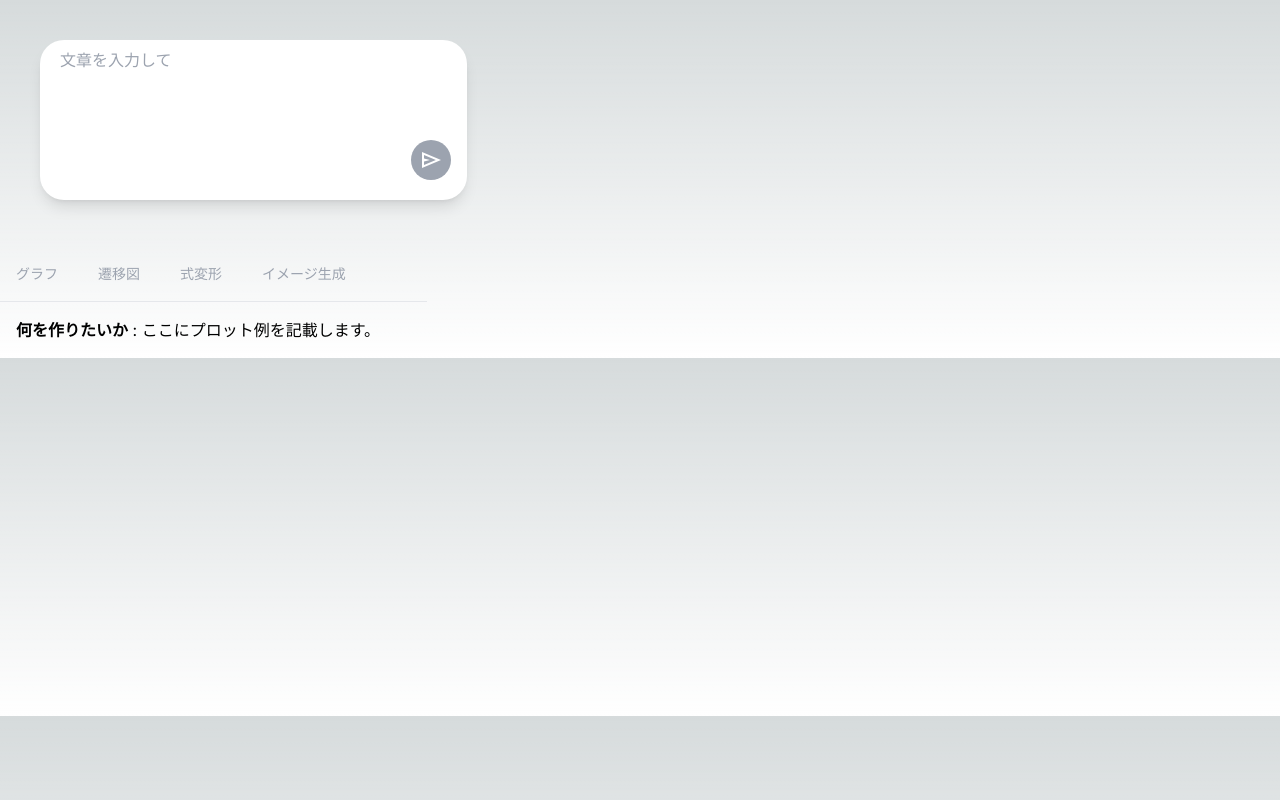
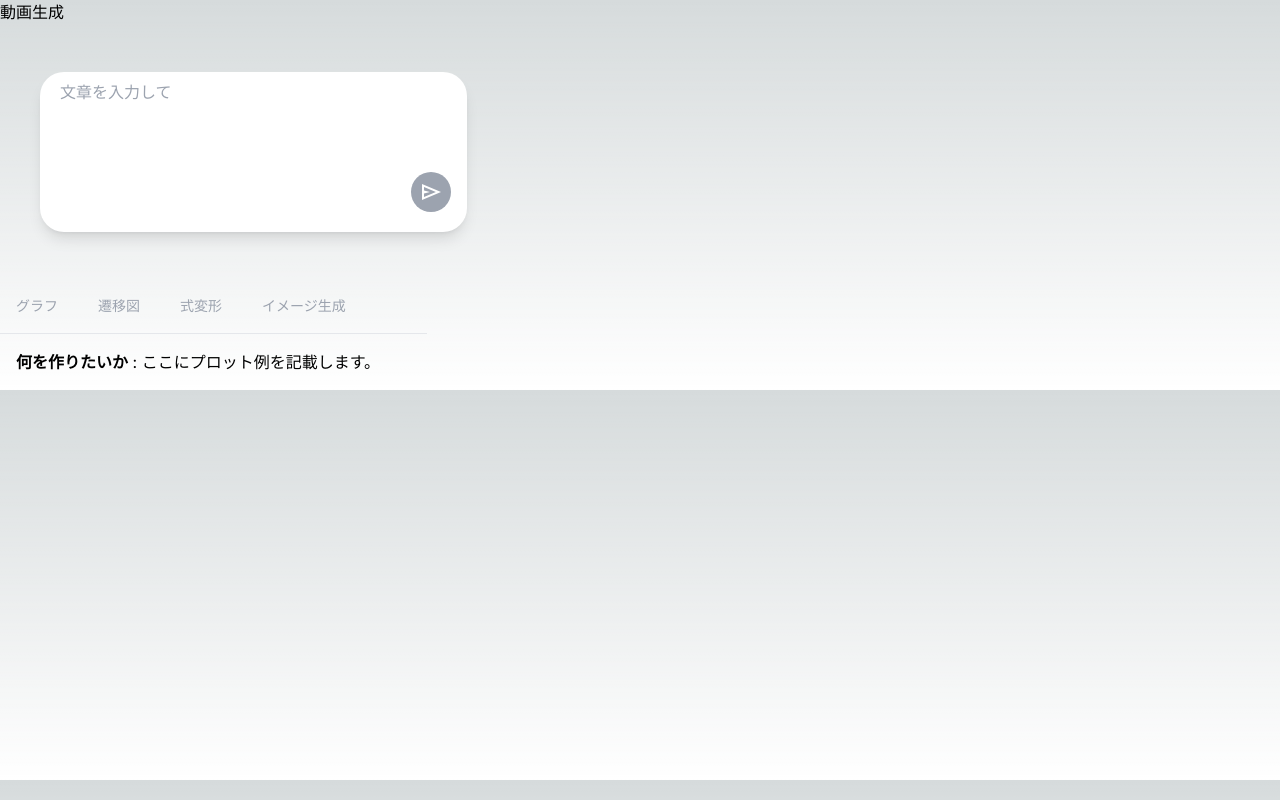
Before and after one commit to DayuanJiang/langserve-ai-sdk, a Next.js app: page / in a window 1280 px wide. Built offline with nearby package versions, Linux system fonts and the light colour scheme.

Commit message:
create sparate components

```diff
--- /dev/null
+++ b/app/components/VIdeo.tsx
@@ -0,0 +1,19 @@
+import React, { useState } from "react";
+
+
+type VideoUrl = {
+    videoUrl: string;
+}
+
+const VideoComponent = ({videoUrl}:VideoUrl) => {
+    return (
+        <div>
+            <video controls width="400">
+                <source src={videoUrl} type="video/mp4" />
+                お使いのブラウザは video タグをサポートしていません。
+            </video>
+        </div>
+    )
+}
+
+export default VideoComponent;
--- a/app/components/form.tsx
+++ b/app/components/form.tsx
@@ -1,12 +1,43 @@
-import { useState } from "react";
+import React from 'react';
+import LoadingDots from './loadingAnimation';
 
 type formProps = {
     input : string;
     handleSubmit : (e: React.FormEvent) => void;
     setInput : (value: string) => void;
+    loading : boolean;
+}
 
-}
-const Forms = ({input, handleSubmit, setInput}: formProps) => {
+const Forms = ({input, handleSubmit, setInput, loading}: formProps) => {
+
+
+    const Button = (loading: boolean,input:string) => {
+
+        if (loading) {
+            return (
+                <button
+                    type="submit"
+                    className="absolute right-0 bottom-4 mb-1 mr-4 w-10 h-10 rounded-full flex items-center justify-center bg-gray-400 cursor-not-allowed"
+                    disabled
+                >
+                    <LoadingDots />
+                </button>
+                )
+        } else {
+            return (
+            <button
+                type="submit"
+                className={`absolute right-0 bottom-4 mb-1 mr-4 w-10 h-10 rounded-full flex items-center justify-center ${input ? "bg-slate-700" : "bg-gray-400 cursor-not-allowed"}`}
+                disabled={!input}
+            >
+                <svg xmlns="http://www.w3.org/2000/svg" className="w-6 h-6 text-white" viewBox="0 0 24 24">
+                    <path fill="currentColor" d="M3 20V4l19 8M5 17l11.85-5L5 7v3.5l6 1.5l-6 1.5M5 17V7v6.5Z" />
+                </svg>
+            </button>
+        )
+        }
+
+    }
 
     return (
         <form onSubmit={handleSubmit} className="flex flex-col gap-2 w-1/3 m-10 relative">
@@ -16,15 +47,7 @@ const Forms = ({input, handleSubmit, setInput}: formProps) => {
                 value={input}
                 onChange={(e) => setInput(e.target.value)}
             />
-             <button
-            type="submit"
-            className={`absolute right-0 bottom-4 mb-1 mr-4 w-10 h-10 rounded-full flex items-center justify-center ${input ? "bg-slate-700" : "bg-gray-400 cursor-not-allowed"}`}
-            disabled={!input}
-        >
-            <svg xmlns="http://www.w3.org/2000/svg" className="w-6 h-6 text-white" viewBox="0 0 24 24">
-                <path fill="currentColor" d="M3 20V4l19 8M5 17l11.85-5L5 7v3.5l6 1.5l-6 1.5M5 17V7v6.5Z" />
-            </svg>
-        </button>
+            {Button(loading,input)}
     </form>
     )
 }
--- /dev/null
+++ b/app/components/loadingAnimation.tsx
@@ -0,0 +1,46 @@
+import React from 'react';
+
+const LoadingDots = () => {
+  return (
+    <div className="relative w-32 flex justify-center">
+      <div className="inline-block w-1 h-1 rounded-full bg-blue-500 m-1 animate-dot delay-0"></div>
+      <div className="inline-block w-1 h-1 rounded-full bg-blue-500 m-1 animate-dot delay-100"></div>
+      <div className="inline-block w-1 h-1 rounded-full bg-blue-500 m-1 animate-dot delay-200"></div>
+
+      <style jsx>{`
+        @keyframes anim-dot {
+          0% {
+            transform: scale(1.0);
+          }
+          30% {
+            transform: scale(1.0);
+          }
+          65% {
+            transform: scale(2.0);
+          }
+          100% {
+            transform: scale(1.0);
+          }
+        }
+
+        .animate-dot {
+          animation: anim-dot 1s ease-in-out infinite;
+        }
+
+        .delay-0 {
+          animation-delay: 0s;
+        }
+
+        .delay-100 {
+          animation-delay: 0.33s;
+        }
+
+        .delay-200 {
+          animation-delay: 0.66s;
+        }
+      `}</style>
+    </div>
+  );
+};
+
+export default LoadingDots;
--- a/app/page.tsx
+++ b/app/page.tsx
@@ -5,33 +5,69 @@ import { readStreamableValue } from "ai/rsc";
 import { StreamEvent } from "@langchain/core/tracers/log_stream";
 import Tabs from "./components/Tabs";
 import Forms from "./components/form";
+import VideoComponent from "@/app/components/VIdeo";
 
 
 
 export default function Page() {
-    const [input, setInput] = useState("");
+    const [videoUrl, setVideoUrl] = useState<string | null>(null);
+    const [loading, setLoading] = useState(false);
+    const [error, setError] = useState<string | null>(null);
+    const [userPrompt, setUserPrompt] = useState("");
+
+
 
     async function handleSubmit(e: React.FormEvent) {
-        const path = process.env.NEXT_PUBLIC_API_URL + "/api/prompts";
+        setLoading(true);
+        const defulatpath = process.env.NEXT_PUBLIC_API_URL
+
+        console.log(defulatpath)
+        const path =  defulatpath+"/api/prompt";
         e.preventDefault();
-        if (!input) return;
-        // とりあえず一つで管理する
-        const vido_id = "test";
-        const response = await fetch(path,{
-            method: "POST",
-            headers: { "Content-Type": "application/json" },
-            body: JSON.stringify({ user_prompt: input, video_id: vido_id }),
-        });
+        if (!userPrompt) return;
+        // VideoIdsession管理
+        const videoId = "test";
+
+        try {
+            // 1. プロンプトを送信
+
+            const videoResponse = await fetch(path, {
+                method: "POST",
+                headers: { "Content-Type": "application/json" },
+                body: JSON.stringify({ user_prompt: userPrompt, video_id: videoId }),
+            });
+
+            if (!videoResponse.ok) {
+                throw new Error("動画生成に失敗しました。");
+            }
+
+            const blob = await videoResponse.blob();
+            const url = URL.createObjectURL(blob);
+            setVideoUrl(url);
+        } catch (err) {
+            setError((err as Error).message);
+        } finally {
+            setLoading(false);
+        }
     }
 
 
 
     return (
-        <div className="flex flex-col w-full gap-2">
+        <div className="flex flex-col w-full h-full gap-2">
+            <h1>動画生成</h1>
 
-            <Forms input={input} handleSubmit={handleSubmit} setInput={setInput} />
+            <Forms input={userPrompt} handleSubmit={handleSubmit} setInput={setUserPrompt} loading={loading} />
 
             <Tabs />
+
+            {error && <p style={{ color: "red" }}>{error}</p>}
+
+            {videoUrl && (
+                <VideoComponent videoUrl={videoUrl} />
+            )}
+
+
         </div>
     );
 }
```
Also changed, not shown: app/components/header.tsx (added), app/type/formType.ts (added), 1 other file (tests, documents, lock files or other folders).
